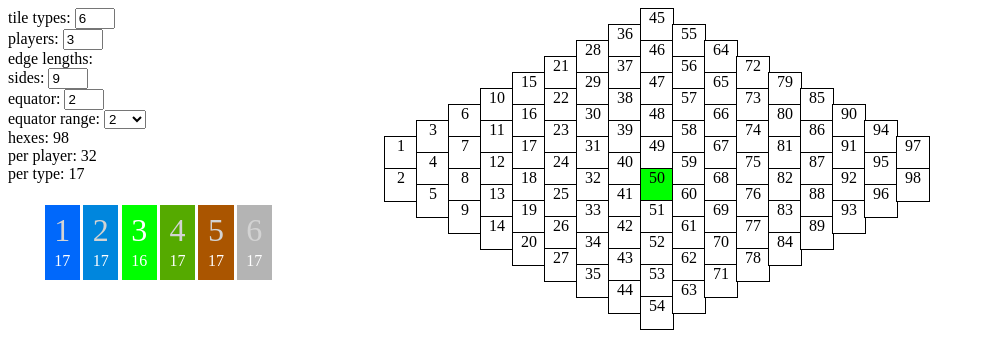
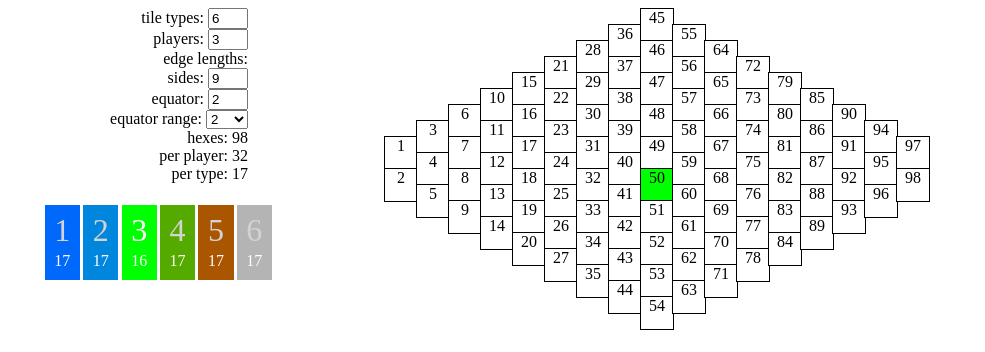
Before and after one commit to korpiq/futureturn, a plain HTML site: page source/js/index.html in a window 1280 px wide. Shown: the whole page, without its empty margins (0-985 px from the left). Drawn offline with Linux system fonts and the light colour scheme.

Commit message:
Simulator page layout fixes.

```diff
--- a/source/js/HexTileBag.js
+++ b/source/js/HexTileBag.js
@@ -1,8 +1,8 @@
-function HexTileBag(number, totalNumberOfHexTileBags, tilesInBag)
+function HexTileBag(number, totalNumberOfHexTileBags, tilesInBag, containerElement)
 {
     this.number = number;
     this.color = this.decideColor(number, totalNumberOfHexTileBags);
-    this.element = this.createElement();
+    this.element = this.createElement(containerElement);
     this.tiles = [];
     for(var i=0; i < tilesInBag; ++i)
     {
@@ -43,7 +43,7 @@ HexTileBag.prototype = {
         this.tiles[tile.color].push(tile);
         this.viewTileAmounts();
     },
-    createElement: function ()
+    createElement: function (containerElement)
     {
         var element = document.createElement('div');
         element.style.position = 'fixed';
@@ -63,7 +63,7 @@ HexTileBag.prototype = {
             this.style.color = 'white';
         }
         element.textContent = this.number;
-        document.body.appendChild(element);
+        containerElement.appendChild(element);
         return element;
     },
     decideColor: function(number, totalNumberOfHexTileBags)
--- a/source/js/index.html
+++ b/source/js/index.html
@@ -17,6 +17,13 @@
     }
     input {
         width: 3em
+    }
+    #form_container {
+        width: 15em;
+        text-align: right;
+    }
+    #bags_container {
+        background-color: lightgray;
     }
  </style>
  <script type="text/javascript" language="javascript" src="HexTile.js"></script>
@@ -50,11 +57,13 @@
 
     function createTileBags()
     {
+        var bagsContainer = document.getElementById('bags_container');
+
         if(tilebags && tilebags.length > 0)
         {
             for(var i=0; i < tilebags.length; ++i)
             {
-                document.body.removeChild(tilebags[i].element);
+                bagsContainer.removeChild(tilebags[i].element);
             }
         }
         tilebags = [];
@@ -62,7 +71,7 @@
 
         for(var i=1; i <= count; ++i)
         {
-            tilebags.push(new HexTileBag(i, count, hexesPerType));
+            tilebags.push(new HexTileBag(i, count, hexesPerType, bagsContainer));
         }
         currentHexTileBag = tilebags[Math.floor(count/2 - 0.5)];
         currentHexTileBag.element.click();
@@ -117,6 +126,7 @@
 
  <div id="hexmap_display">&nbsp;</div>
 
+ <div id="form_container">
  <form id="hexmap_settings" onsubmit="drawMapFromInput(); return false;">
   tile types: <input id="types" value="6" onchange="drawMapFromInput()"><br/>
   players: <input id="players" value="3" onchange="setPlayers(this.value)"><br/>
@@ -133,6 +143,9 @@
   per player: <span id="hexes_per_player"></span><br/>
   per type: <span id="hexes_per_type"></span><br/>
  </form>
+ </div>
 
+ <div id="bags_container">
+ </div>
 </body>
 </html>
```
